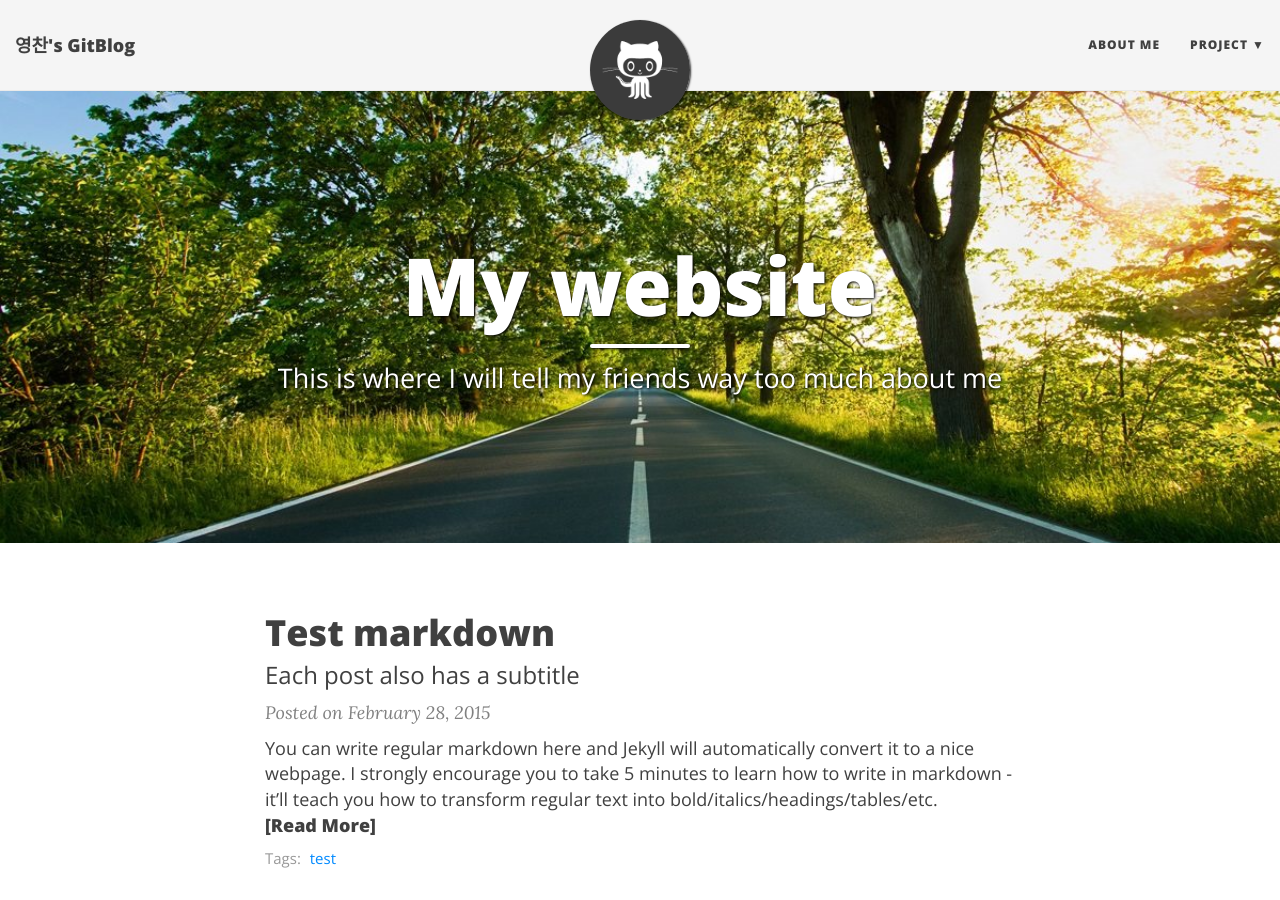
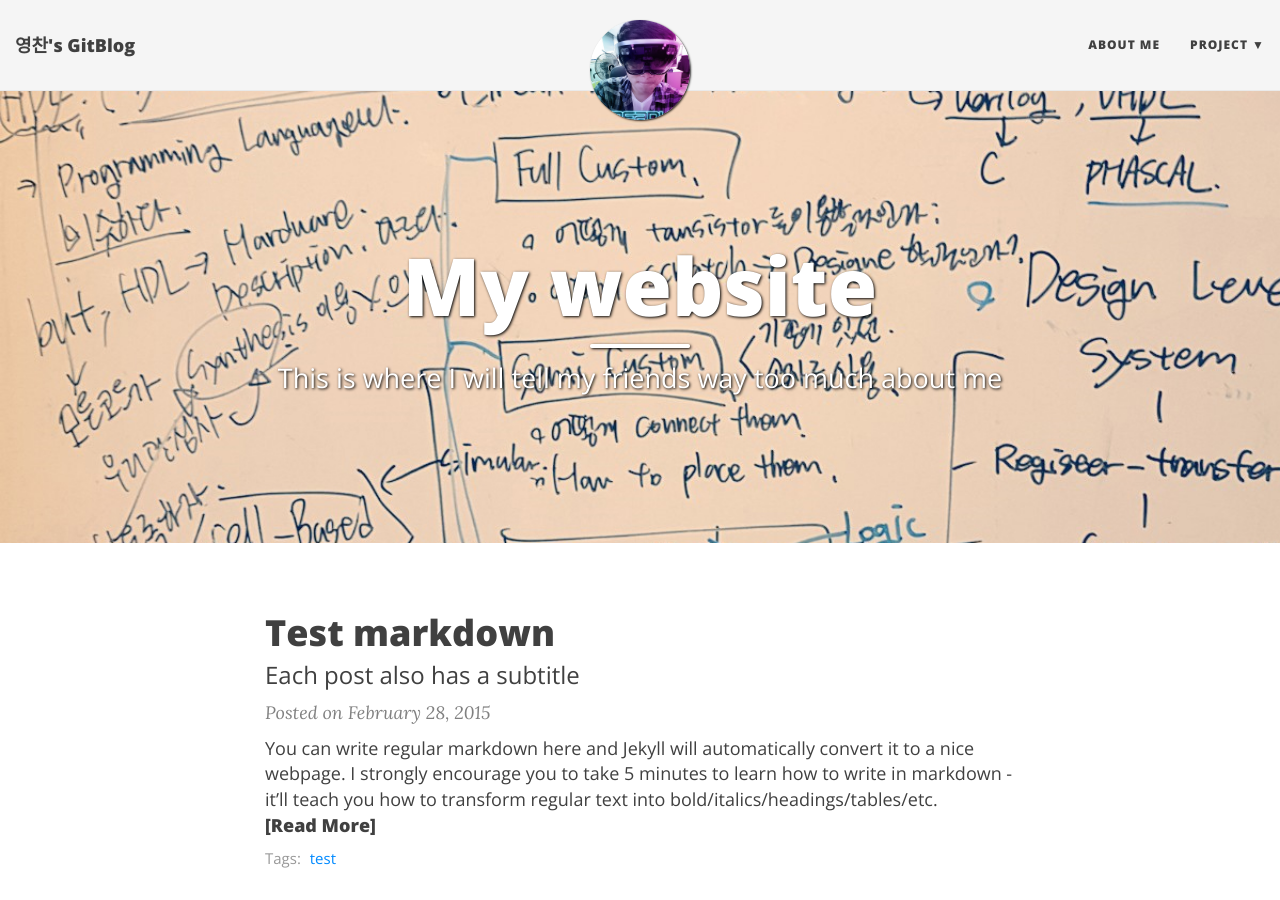
Before and after one commit to charlieppark/charlieppark.github.io-backup, a Jekyll site: the page built from index.html, in a window 1280 px wide and 900 px high. Built offline with Jekyll 4.4.1, drawn with Linux system fonts in a browser that asks for light colours; nearby versions of some CDN libraries; the list of posts is cut into pages by our own code.

Commit message:
home update

```diff
--- a/index.html
+++ b/index.html
@@ -2,7 +2,7 @@
 layout: page
 title: My website
 subtitle: This is where I will tell my friends way too much about me
-bigimg: /img/path.jpg
+bigimg: /img/Home.jpg
 use-site-title: true
 ---
 
```
Also changed, not shown: img/Home.jpg (added), img/avatar-icon.png.
